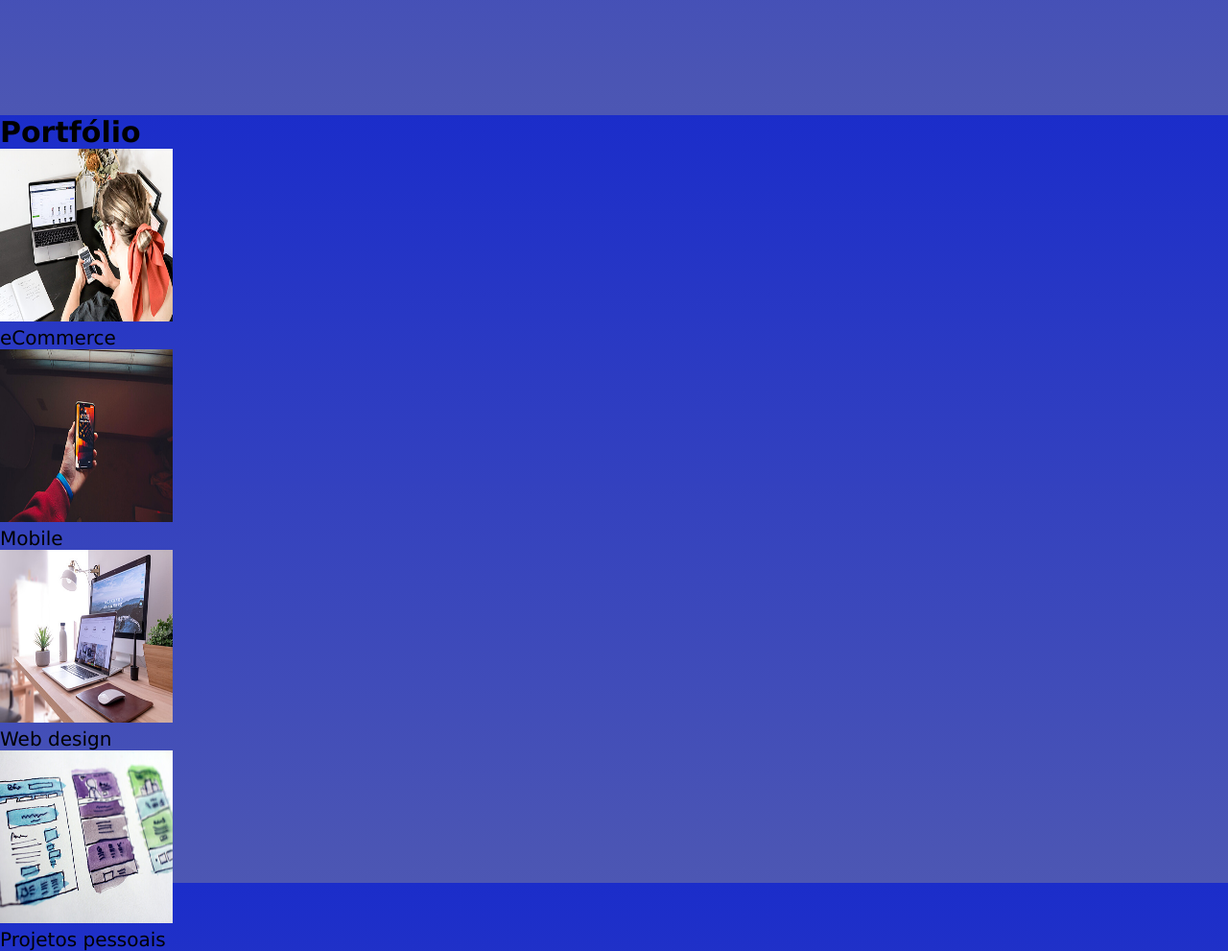
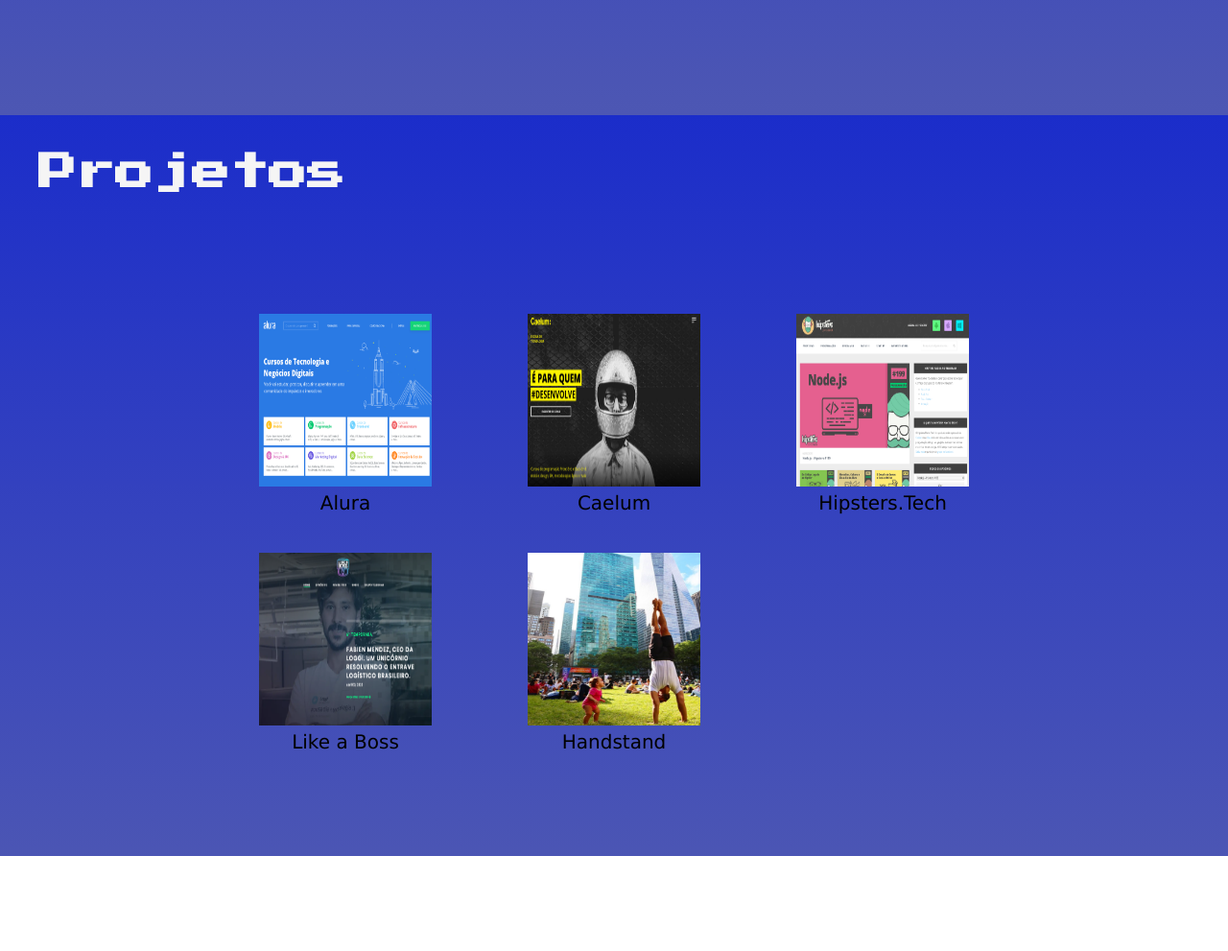
Before and after one commit to nicnbarbosa/imersaocss, a plain HTML site: page index.html in a window 1280 px wide. Shown: the part 680-1671 px from the top of the page at 96% size. After the commit the page ends 1572 px from the top, so only its background shows below. Drawn offline with Linux system fonts and the light colour scheme.

Commit message:
Imersão CSS - Aula 3

```diff
--- a/css/estilos.css
+++ b/css/estilos.css
@@ -62,8 +62,6 @@
 
 .menu li {
     list-style: none;
-    text-align: center;
-    vertical-align: middle;
     cursor: pointer;
 }
 
@@ -89,11 +87,14 @@
 
 .site-title {
     font-size: 4em;
+    font-family: 'Gloria Hallelujah', cursive;
     text-shadow: 1.8px 1px;
 }
 
 .site-subtitle {
     font-style: italic;
+    font-family: 'Press Start 2P', cursive;
+    line-height: 1.8em;
 }
 
 p {
@@ -103,6 +104,41 @@
     text-align: center;
 }
 
+.portfolio {
+    padding: 2em;
+}
+
+.portfolio h2 {
+    font-family: 'Press Start 2P', cursive;
+    color: whitesmoke;
+    margin-bottom: 1.5em;
+    font-size: 2em;
+}
+
+.portfolio .grid {
+    display: grid;
+    gap: 2em;
+}
+
+@media (min-width: 560px) {
+    .portfolio .grid {
+        grid-template-columns: 240px 240px;
+    }
+}
+
+@media (min-width: 880px) {
+    .portfolio .grid {
+        grid-template-columns: repeat(3, 240px);
+        align-content: center;
+        justify-content: center;
+        height: calc(100vh - 8em - 48px);
+    }
+}
+
+.portfolio figure {
+    text-align: center;
+}
+
 .img-portfolio {
     height: 180px;
     width: 180px;
--- a/index.html
+++ b/index.html
@@ -6,6 +6,7 @@
     <meta name="viewport" content="width=device-width, initial-scale=1.0">
     <title>Imersão CSS | Nicole Barbosa</title>
     <link rel="stylesheet" href="css/estilos.css">
+    <link href="https://fonts.googleapis.com/css2?family=Gloria+Hallelujah&family=Press+Start+2P&family=Source+Code+Pro&display=swap" rel="stylesheet">
 </head>
 
 <body>
@@ -18,35 +19,41 @@
                 <li><a href="https://www.alura.com.br/imersao-css?utm_campaign=imersao_hipsterscss_divulgacao_p_quarentiners_e_interessados&utm_medium=email&utm_source=RD+Station">Imersão Hipsters CSS</a></li>
             </ul>
         </nav>
+        <div>
             <h1 class="site-title">Nicole Barbosa</h1>
             <h2 class="site-subtitle">web developer</h2>
-        <br>
             <p>
                 Olá! Meu nome é Nicole, sou estudante de Informática, e estou buscando aperfeiçoar meus conhecimentos de <b>desenvolvimento web</b>. Este site é resultado da primeira aula do <b>Imersão Hipsters CSS</b>, curso ministrado por Vanessa Tonini
                 e Juliana Amoasei.
             </p>
-        <hr>
+        </div>
 
     </header>
 
-    <section>
-        <h2>Portfólio</h2>
+    <section class="portfolio">
+        <h2>Projetos</h2>
+        <div class="grid">
             <figure>
-            <img class="img-portfolio" src="./img/ecommerce-creditos-s-o-c-i-a-l-c-u-t-unsplash.jpg" alt="eCommerce">
-            <figcaption>eCommerce</figcaption>
+                <img class="img-portfolio" src="./img/alura.png" alt="Alura">
+                <figcaption>Alura</figcaption>
             </figure>
             <figure>
-            <img class="img-portfolio" src="./img/mobile-creditos-nate-grant-unsplash.jpg" alt=">Mobile">
-            <figcaption>Mobile</figcaption>
+                <img class="img-portfolio" src="./img/caelum.png" alt=">Caelum">
+                <figcaption>Caelum</figcaption>
             </figure>
             <figure>
-            <img class="img-portfolio" src="./img/webdesign-creditos-domenico-loia-unsplash.jpg" alt="Web design">
-            <figcaption>Web design</figcaption>
+                <img class="img-portfolio" src="./img/hispters.png" alt="Hipsters.Tech">
+                <figcaption>Hipsters.Tech</figcaption>
             </figure>
             <figure>
-            <img class="img-portfolio" src="./img/projpessoais-creditos-hal-gatewood-unsplash.jpg" alt="Projetos pessoais">
-            <figcaption>Projetos pessoais</figcaption>
+                <img class="img-portfolio" src="./img/likeaboss.png" alt="Like a Boss">
+                <figcaption>Like a Boss</figcaption>
             </figure>
+            <figure>
+                <img class="img-portfolio" src="./img/hobby.png" alt="Handstand">
+                <figcaption>Handstand</figcaption>
+            </figure>
+        </div>
     </section>
 
 </body>
```
Lines whose indentation alone changed are shown as unchanged.
